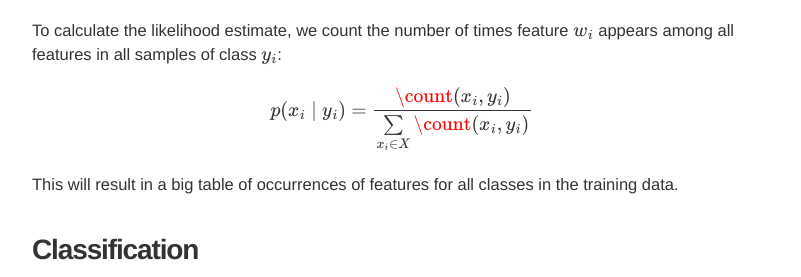
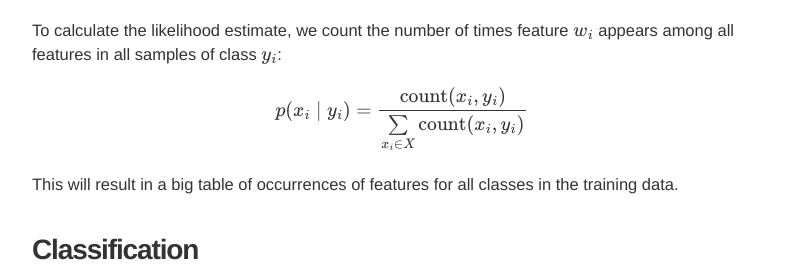
Before and after one commit to davidsbatista/davidsbatista.net, a Jekyll site: the page built from _posts/2017-11-12-HHM_and_Naive_Bayes.md, in a window 1280 px wide and 900 px high, scrolled down 2796 px. Shown: the part 173-450 px from the top of the window, without its empty margins (238-1039 px from the left). Built offline with Jekyll 4.4.1, drawn with Linux system fonts in a browser that asks for light colours; nearby versions of some CDN libraries; some web fonts are replaced; formulas are drawn with MathJax 3; comment, search, counter and statistics services are not loaded.

Commit message:
Update 2017-11-12-HHM_and_Naive_Bayes.md

```diff
--- a/_posts/2017-11-12-HHM_and_Naive_Bayes.md
+++ b/_posts/2017-11-12-HHM_and_Naive_Bayes.md
@@ -91,7 +91,7 @@ $$p(y_{i}) = \frac{ N_{y_{i}} } {N} $$
 
 To calculate the likelihood estimate, we count the number of times feature $$w_{i}$$ appears among all features in all samples of class $$y_{i}$$:
 
-$$ p(x_{i} \mid y_{i}) = \frac{\count(x_{i},y_{i})} {  \sum\limits_{x_{i} \in X} \count(x_{i},y_{i})}$$
+$$ p(x_{i} \mid y_{i}) = \frac{\text{count}(x_{i},y_{i})} {  \sum\limits_{x_{i} \in X} \text{count}(x_{i},y_{i})}$$
 
 This will result in a big table of occurrences of features for all classes in the training data.
 
```
